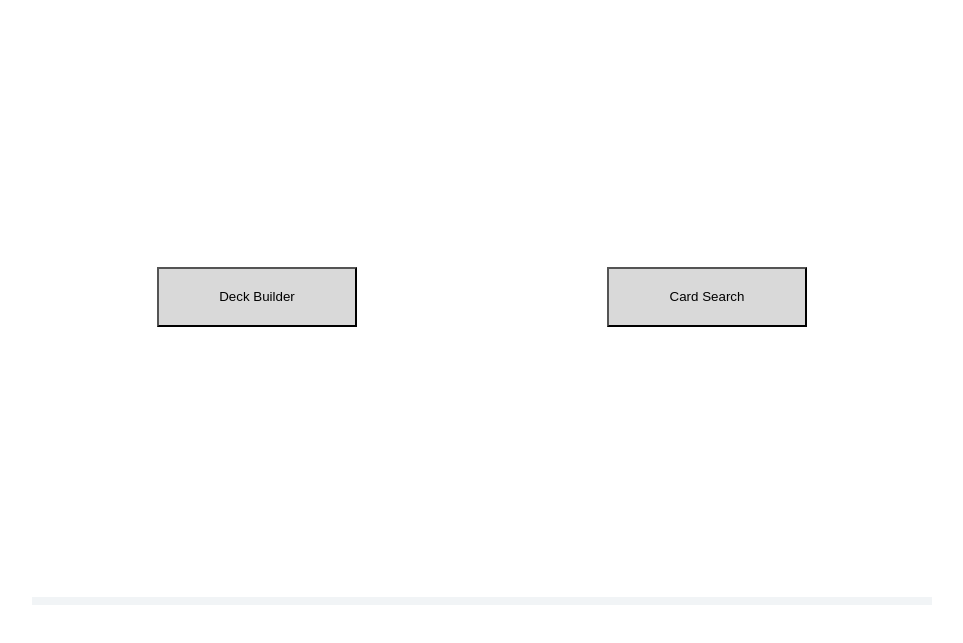
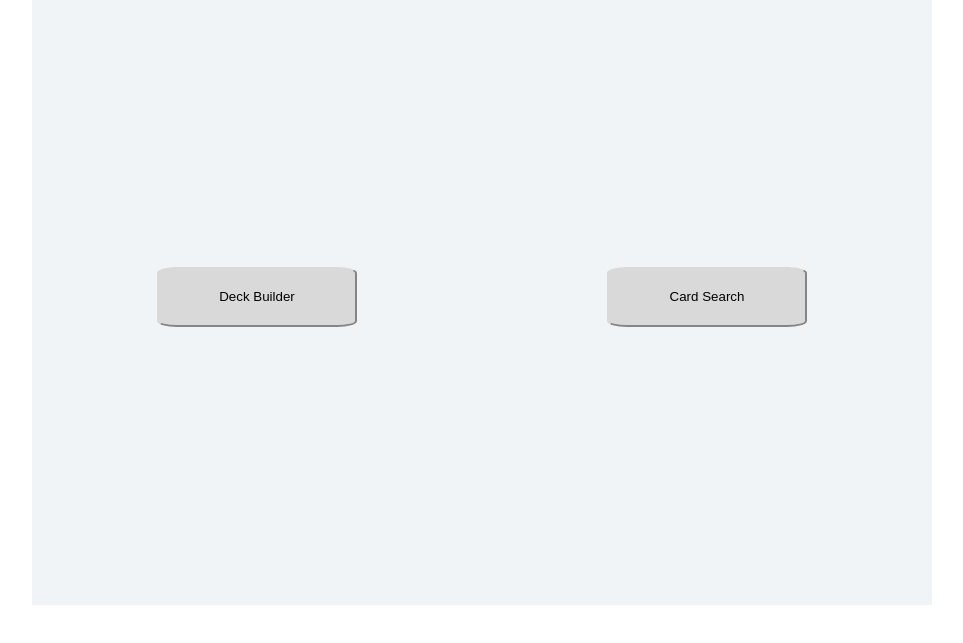
Before and after one commit to Eric-Fried/MTG-DeckBuilder, a plain HTML site: page index.html in a window 1280 px wide. Shown: the part 83-726 px from the top of the page, without its empty margins (158-1121 px from the left). Drawn offline with Linux system fonts and the light colour scheme.

Commit message:
added colors to home menu

```diff
--- a/css/styles.css
+++ b/css/styles.css
@@ -13,12 +13,15 @@
   justify-content: center;
   align-items: center;
   height: 75vh;
+  background-color: #f1f4f6;
 }
 
 button {
   height: 60px;
   width: 200px;
   background-color: #d9d9d9;
+  border-color: #d9d9d9;
+  border-radius: 10%;
 }
 
 .card-search-button,
```
